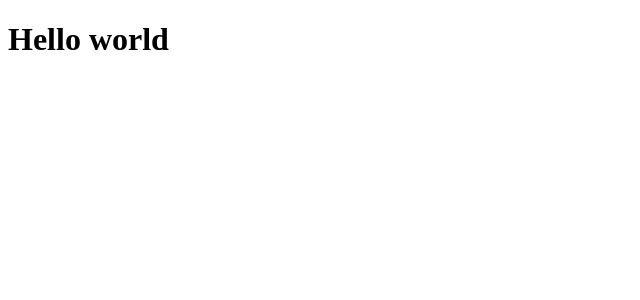
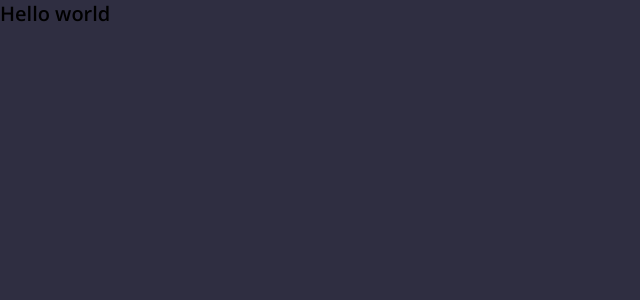
Before and after one commit to limaCoder/wemovies, a React (Vite) app: page / in a window 1280 px wide. Shown: the top 300 px of the page, without its empty margins (0-640 px from the left). Built offline with nearby package versions, Linux system fonts and the light colour scheme.

Commit message:
feat: global style config

```diff
--- a/index.html
+++ b/index.html
@@ -1,10 +1,16 @@
 <!DOCTYPE html>
-<html lang="en">
+<html lang="pt-BR">
   <head>
     <meta charset="UTF-8" />
     <link rel="icon" type="image/svg+xml" href="/vite.svg" />
     <meta name="viewport" content="width=device-width, initial-scale=1.0" />
-    <title>Vite + React + TS</title>
+    <link rel="preconnect" href="https://fonts.googleapis.com" />
+    <link rel="preconnect" href="https://fonts.gstatic.com" crossorigin />
+    <link
+      href="https://fonts.googleapis.com/css2?family=Inter:wght@300;400;500;700&family=Open+Sans:wght@600;700&display=swap"
+      rel="stylesheet"
+    />
+    <title>WeMovies</title>
   </head>
   <body>
     <div id="root"></div>
--- a/package.json
+++ b/package.json
@@ -25,8 +25,10 @@
     ]
   },
   "dependencies": {
+    "@types/styled-components": "^5.1.26",
     "react": "^18.2.0",
-    "react-dom": "^18.2.0"
+    "react-dom": "^18.2.0",
+    "styled-components": "^5.3.9"
   },
   "devDependencies": {
     "@commitlint/cli": "^17.5.0",
--- a/src/App.tsx
+++ b/src/App.tsx
@@ -1,5 +1,13 @@
+import { GlobalStyle } from "./styles/global";
+
 function App() {
-  return <h1>Hello world</h1>;
+  return (
+    <>
+      <h1>Hello world</h1>
+
+      <GlobalStyle />
+    </>
+  );
 }
 
 export default App;
--- /dev/null
+++ b/src/styles/global.ts
@@ -0,0 +1,67 @@
+import { createGlobalStyle } from "styled-components";
+
+export const GlobalStyle = createGlobalStyle`
+  :root {
+    --white: #FFFFFF;
+    --gray: #999999;
+    --text-title: #333333;
+    --text-price: #2F2E41;
+    --background: #2F2E41 ;
+  }
+
+  *,
+  *:after,
+  *:before {
+    margin: 0;
+    padding: 0;
+    box-sizing: border-box;
+    text-decoration: none;
+  }
+
+  html {
+		font-size: 62.5%; /* 10px - definindo que todas as fontes terão esse mesmo tamanho
+			para tornar mais fácil o cálculo de px para rem. se por exemplo a font precisa ter
+			o tamanho de 28px, basta colocar 2.8rem no tamanho da fonte
+		*/
+    scroll-behavior:smooth;
+
+    @media(max-width: 1080px) {
+      font-size: 93.75%; // 15px
+    }
+    @media(max-width: 720px) {
+      font-size: 87.5%; //14px
+    }
+  }
+
+  body {
+    background: var(--background);
+    -webkit-font-smoothing: antialiased;
+  }
+
+  body,
+  html {
+    overflow-x:hidden;
+  }
+
+  button {
+    cursor: pointer;
+  }
+
+  svg, img {
+    display: block;
+    width: 100%;
+  }
+
+  body, input, textarea, button {
+    font-family: 'Open Sans', sans-serif;
+  }
+
+  h1, h2, h3, h4, h5, h6, strong {
+    font-weight: 600;
+  }
+
+  [disabled] {
+    opacity: 0.6;
+    cursor: not-allowed;
+  }
+`;
```
Also changed, not shown: 1 other file (tests, documents, lock files or other folders).
